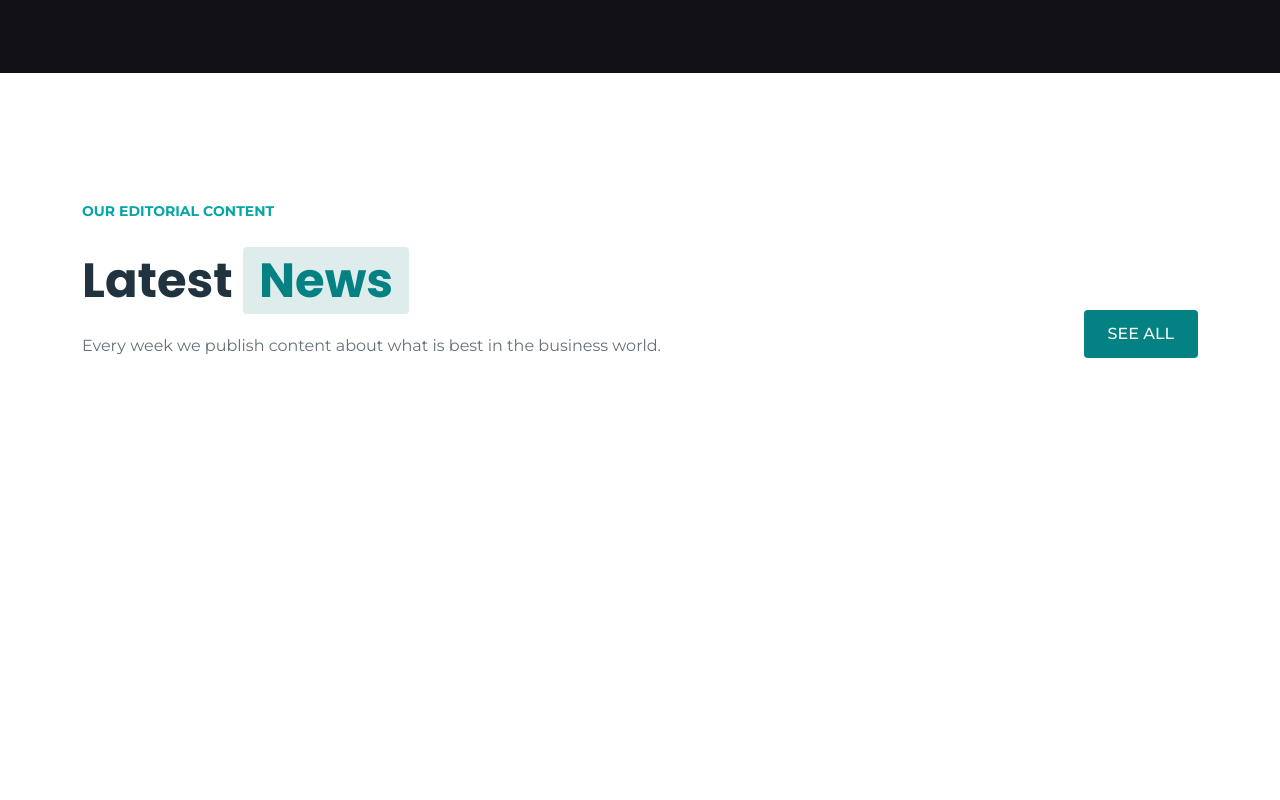
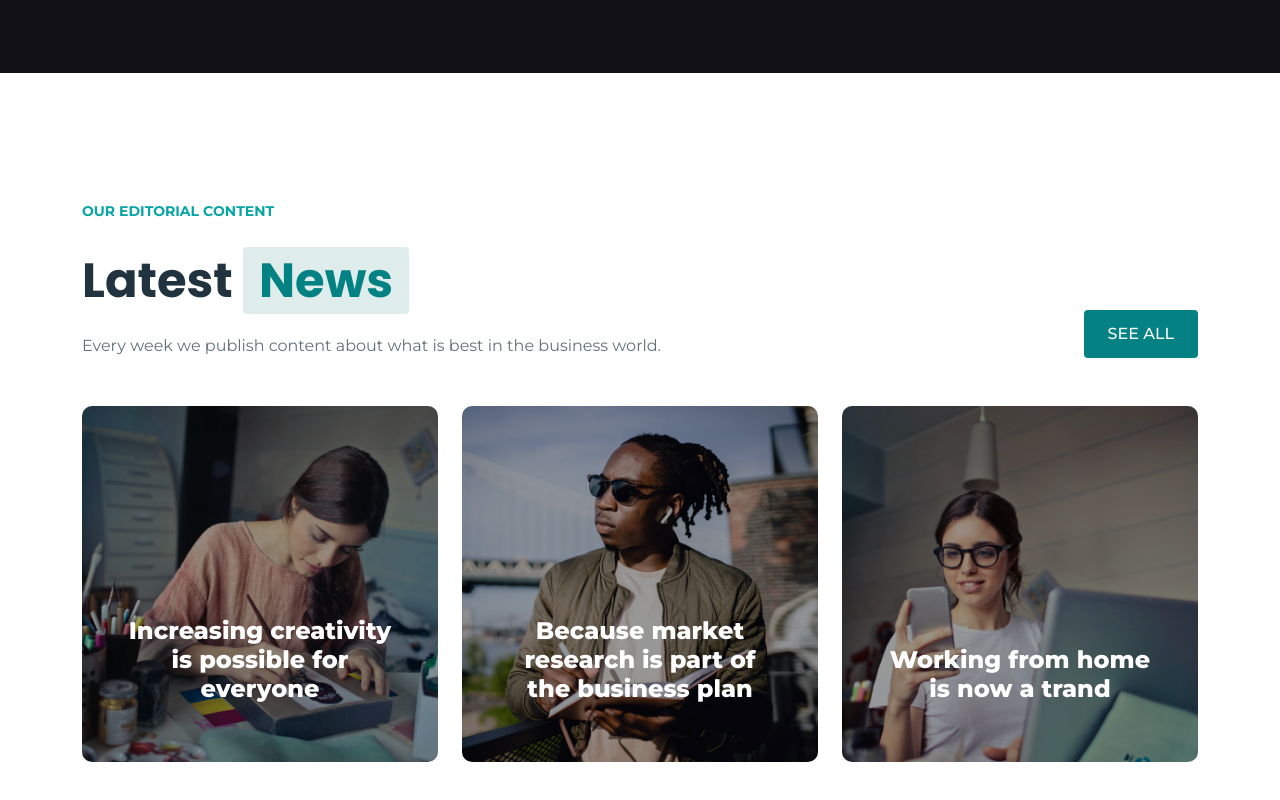
Before and after one commit to Alexxboc/proj-html-vuejs, a Vue app: page / in a window 1280 px wide. Shown: the part 3922-4722 px from the top of the page. Before the commit the page ends 4410 px from the top, so only its background shows below. Built offline with nearby package versions, Linux system fonts and the light colour scheme.

Commit message:
Create section news

```diff
--- a/src/assets/scss/style.scss
+++ b/src/assets/scss/style.scss
@@ -64,6 +64,10 @@ section {
     font-weight: 700;
 }
 
+.fw_800 {
+    font-weight: 800;
+}
+
 .fw_900 {
     font-weight: 900;
 }
--- a/src/components/Main/MainComponent.vue
+++ b/src/components/Main/MainComponent.vue
@@ -30,6 +30,57 @@
           <!-- /.col-2 -->
         </div>
         <!-- /.row info -->
+        <div class="row row-cols-3 cards mt-5 gx-4">
+          <div class="col">
+            <div class="card_news">
+              <div class="card_img">
+                <img src="@/assets/img/news-1.jpg" alt="foto" />
+              </div>
+              <!-- /.card_img -->
+              <div class="card_info ">
+                <h4 class="text-center fw_800">
+                  Increasing creativity is possible for everyone
+                </h4>
+              </div>
+              <!-- /.card_info -->
+            </div>
+            <!-- /.card_news -->
+          </div>
+          <!-- /.col -->
+          <div class="col">
+            <div class="card_news">
+              <div class="card_img">
+                <img src="@/assets/img/news-2.jpg" alt="foto" />
+              </div>
+              <!-- /.card_img -->
+              <div class="card_info">
+                <h4 class="text-center fw_800">
+                  Because market research is part of the business plan
+                </h4>
+              </div>
+              <!-- /.card_info -->
+            </div>
+            <!-- /.card_news -->
+          </div>
+          <!-- /.col -->
+          <div class="col">
+            <div class="card_news">
+              <div class="card_img">
+                <img src="@/assets/img/news-3.jpg" alt="foto" />
+              </div>
+              <!-- /.card_img -->
+              <div class="card_info">
+                <h4 class="text-center fw_800">
+                  Working from home is now a trand
+                </h4>
+              </div>
+              <!-- /.card_info -->
+            </div>
+            <!-- /.card_news -->
+          </div>
+          <!-- /.col -->
+        </div>
+        <!-- /.row row-cols-3 cards -->
       </div>
       <!-- /.container -->
     </section>
@@ -67,7 +118,6 @@ export default {
 </script>
 
 <style lang="scss" scoped>
-
 // .col-4 {
 //   margin-bottom: 1rem;
 // }
@@ -85,4 +135,21 @@ h2 {
 p {
   color: #637179;
 }
+
+.card_news {
+  position: relative;
+  img {
+    border-radius: 10px;
+    filter: brightness(0.6);
+  }
+  .card_info {
+    position: absolute;
+    width: 100%;
+    bottom: 0;
+    padding: 50px 46px;
+    h4 {
+      color: $consulting-white;
+    }
+  }
+}
 </style>
```
